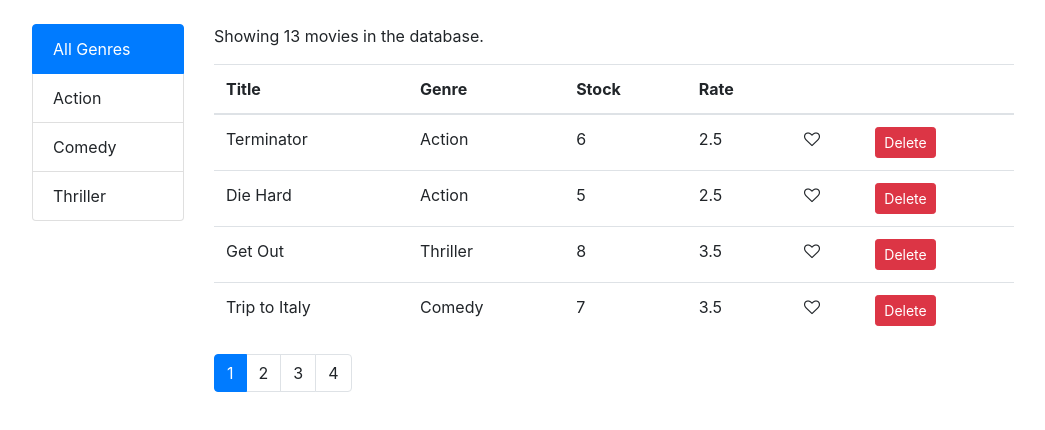
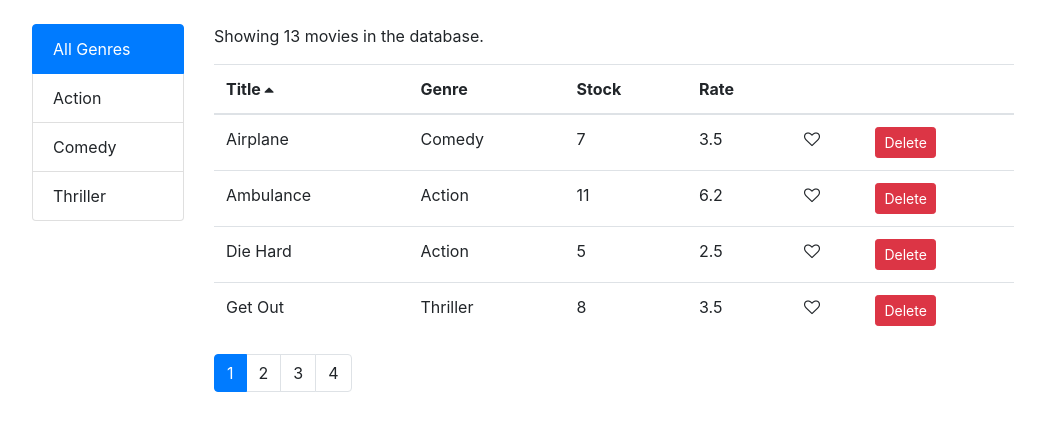
Before and after one commit to masoudtabatabaei/react-movies-list, a React (Create React App) app: page / in a window 1280 px wide. Shown: the top 430 px of the page, without its empty margins (77-1122 px from the left). Built offline with nearby package versions, Linux system fonts and the light colour scheme.

Commit message:
Feature: Implement column sort on table

```diff
--- a/src/components/movies.jsx
+++ b/src/components/movies.jsx
@@ -12,6 +12,10 @@ class Movies extends Component {
     currentPage: 0,
     pageSize: 4,
     selectedGenre: null,
+    sortColumn: {
+      column: "title",
+      order: "asc",
+    },
   };
 
   componentDidMount() {
@@ -55,19 +59,52 @@ class Movies extends Component {
     this.setState({ selectedGenre: genre._id, currentPage: 0 });
   };
 
+  //handle sort records according to colum
+  handleSort = (column) => {
+    const sortColumn = { ...this.state.sortColumn };
+    if (sortColumn.column === column) {
+      sortColumn.order = sortColumn.order === "asc" ? "desc" : "asc";
+    } else {
+      sortColumn.column = column;
+      sortColumn.order = "asc";
+    }
+
+    this.setState({ sortColumn });
+  };
+
+  doSort(allMovies, sortColumn) {
+    const { column, order } = sortColumn;
+    console.log(sortColumn);
+    return allMovies.sort((a, b) => {
+      if (a[column] == b[column]) {
+        return 0;
+      } else {
+        console.log(a[column]);
+        console.log(b[column]);
+        let ascDescSort = order === "asc" ? 1 : -1;
+        return a[column] > b[column] ? ascDescSort : ascDescSort * -1;
+      }
+    });
+  }
+
   render() {
+    console.log("--- rendered ----");
     const {
       pageSize,
       currentPage,
       movies: allMovies,
       selectedGenre,
+      sortColumn,
     } = this.state;
     const { length: count } = allMovies;
 
     let filtered = selectedGenre
       ? allMovies.filter((movie) => movie.genre._id === selectedGenre)
       : allMovies;
-    const movies = this.doPaginate(filtered, currentPage, pageSize);
+
+    let sorted = this.doSort(filtered, sortColumn);
+
+    const movies = this.doPaginate(sorted, currentPage, pageSize);
 
     if (filtered.length === 0) {
       return <p>There are no movies in the database.</p>;
@@ -91,6 +128,7 @@ class Movies extends Component {
               movies={movies}
               doLike={this.handlelike}
               doDelete={this.handleDelete}
+              onSort={this.handleSort}
             />
             <Pagination
               className="mt-1"
--- a/src/components/moviesTable.jsx
+++ b/src/components/moviesTable.jsx
@@ -1,16 +1,18 @@
 import Like from "../common/like";
 
 const MoviesTable = (props) => {
-  const { movies, doLike, doDelete } = props;
+  const { movies, doLike, doDelete, onSort } = props;
 
   return (
     <table className="table" style={{ maxWidth: "800px" }}>
       <thead>
         <tr>
-          <th>Title</th>
-          <th>Genre</th>
-          <th>Stock</th>
-          <th>Rate</th>
+          <th onClick={() => onSort("title")}>
+            Title <i className="fa fa-caret-up"></i>
+          </th>
+          <th onClick={() => onSort("genre.name")}>Genre</th>
+          <th onClick={() => onSort("numberInStock")}>Stock</th>
+          <th onClick={() => onSort("dailyRentalRate")}>Rate</th>
           <th></th>
           <th></th>
         </tr>
```
